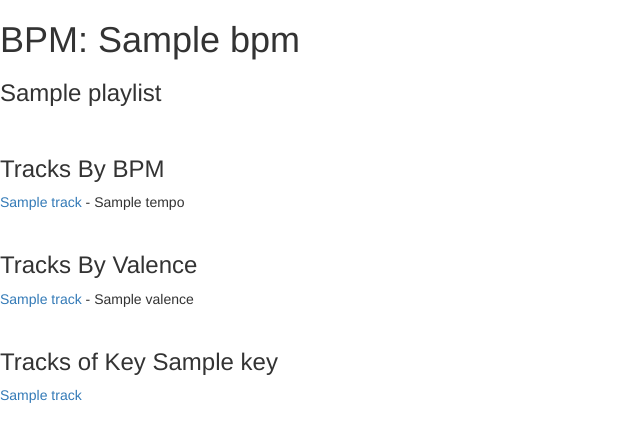
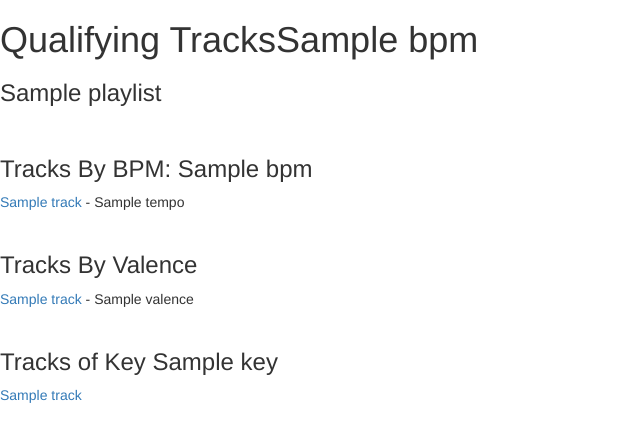
Before and after one commit to kellymhli/spotify-sort, a Flask app: template templates/sorted-tracks.html in a window 1280 px wide. Shown: the top 422 px of the page, without its empty margins (0-640 px from the left). Run offline with Flask 2, Linux system fonts and the light colour scheme; tables that the repository leaves empty hold one stand-in row (values such as "Sample post"); the template is opened without the code that fills it: values that come from a table or form of the project are taken from there, most other values are stand-ins (such as "Sample title", 1, 10 or a date in 2020); parts of the project's set-up code (start-up, migrations or seed data) failed here and were passed over; some libraries are stand-ins or nearby versions.

Commit message:
Rename bpm file to sorted-tracks and account for when user does not seelct a key

```diff
--- a/templates/sorted-tracks.html
+++ b/templates/sorted-tracks.html
@@ -1,7 +1,7 @@
 {% extends 'base.html' %}
-{% block title %}BPM{% endblock %}
+{% block title %}Qualifying Tracks{% endblock %}
 {% block content %}
-    <h1>BPM: {{ bpm }}</h1>
+    <h1>Qualifying Tracks{{ bpm }}</h1>
 
     {% for playlist in playlists %}
         <h3>{{ playlist.pl_name }}</h3>
@@ -9,7 +9,7 @@
 
     <br>
 
-    <h3>Tracks By BPM</h3>
+    <h3>Tracks By BPM: {{ bpm }}</h3>
     {% for track in bpm_tracks %}
         <a href="/tracks/{{ track.track_id }}">{{ track.track_name }}</a>
         - {{ track.tempo }}<br>
```
